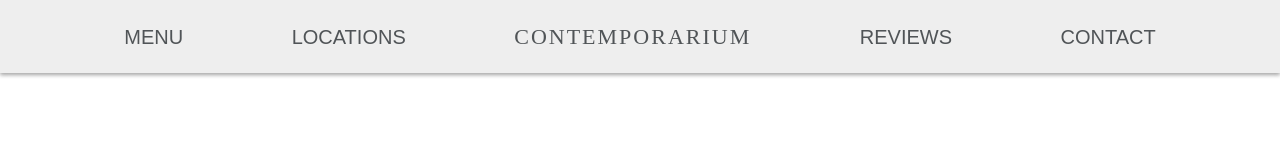
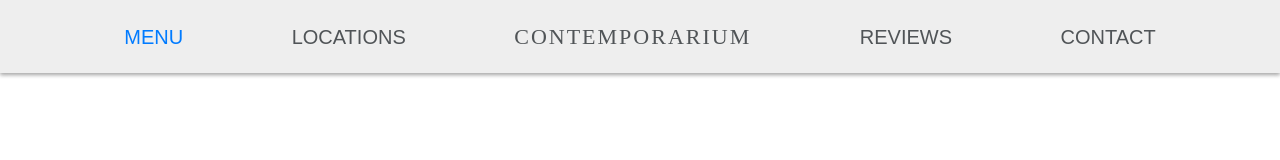
Before and after one commit to gillkyle/contemporarium, a Gatsby site: page / in a window 1280 px wide. Shown: the top 160 px of the page. Built offline with nearby package versions, Linux system fonts and the light colour scheme; Gatsby itself is replaced by a stand-in of ours.

Commit message:
linking beginnings

```diff
--- a/src/components/menu/index.js
+++ b/src/components/menu/index.js
@@ -1,4 +1,5 @@
 import React from "react";
+import Link from "gatsby-link";
 
 import "./_menu.scss";
 
@@ -6,7 +7,9 @@ const Menu = props => (
   <section className="menu" id="menu">
     <div className="container">
       <div className="row menu-items">
-        <div>MENU</div>
+        <div>
+          <Link to="/menu">MENU</Link>
+        </div>
         <div>LOCATIONS</div>
         <div className="menu-logo">CONTEMPORARIUM</div>
         <div>REVIEWS</div>
--- a/src/data/data.json
+++ b/src/data/data.json
@@ -19,7 +19,8 @@
       "title": "Contains Node.js server code for easy, secure, and fast hosting"
     },
     {
-            "title": "SVG sprites: Add your icons in `components/icon` as .icon files and use them."
+      "title":
+        "SVG sprites: Add your icons in `components/icon` as .icon files and use them."
     }
   ],
   "howTo": [
@@ -32,5 +33,49 @@
     {
       "title": "Start coding!"
     }
+  ],
+  "menu": [
+    {
+      "title": "Grilled Shrimp",
+      "price": 12.6,
+      "calories": 310,
+      "description":
+        "Explanation text in the form of a paragraph. Maybe between 2-3 sentences. Enough at least to demo some info and have some dummy data. Delicious ingredients to whet the taste buds. "
+    },
+    {
+      "title": "Grilled Shrimp",
+      "price": 12.6,
+      "calories": 310,
+      "description":
+        "Explanation text in the form of a paragraph. Maybe between 2-3 sentences. Enough at least to demo some info and have some dummy data. Delicious ingredients to whet the taste buds. "
+    },
+    {
+      "title": "Grilled Shrimp",
+      "price": 12.6,
+      "calories": 310,
+      "description":
+        "Explanation text in the form of a paragraph. Maybe between 2-3 sentences. Enough at least to demo some info and have some dummy data. Delicious ingredients to whet the taste buds. "
+    },
+    {
+      "title": "Grilled Shrimp",
+      "price": 12.6,
+      "calories": 310,
+      "description":
+        "Explanation text in the form of a paragraph. Maybe between 2-3 sentences. Enough at least to demo some info and have some dummy data. Delicious ingredients to whet the taste buds. "
+    },
+    {
+      "title": "Grilled Shrimp",
+      "price": 12.6,
+      "calories": 310,
+      "description":
+        "Explanation text in the form of a paragraph. Maybe between 2-3 sentences. Enough at least to demo some info and have some dummy data. Delicious ingredients to whet the taste buds. "
+    },
+    {
+      "title": "Grilled Shrimp",
+      "price": 12.6,
+      "calories": 310,
+      "description":
+        "Explanation text in the form of a paragraph. Maybe between 2-3 sentences. Enough at least to demo some info and have some dummy data. Delicious ingredients to whet the taste buds. "
+    }
   ]
 }
```
Also changed, not shown: src/pages/menu.js (added, +32 -0 lines). Lines whose indentation alone changed are shown as unchanged.
